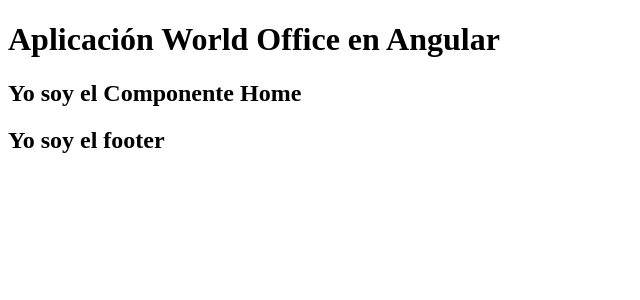
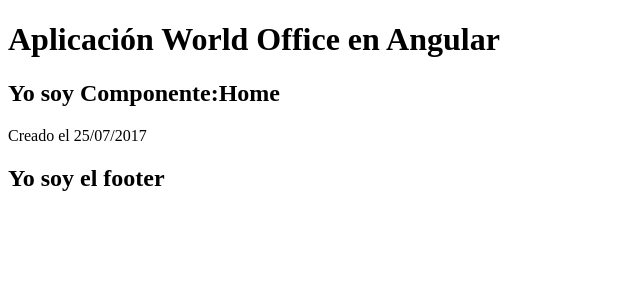
Before and after one commit to Coregraph/angular-app-demo, an Angular app: page / in a window 1280 px wide. Shown: the top 300 px of the page, without its empty margins (0-640 px from the left). Built offline with nearby package versions, Linux system fonts and the light colour scheme.

Commit message:
Cambio en la plantilla HTML del Componente Home

```diff
--- a/src/app/components/home/home.component.ts
+++ b/src/app/components/home/home.component.ts
@@ -2,9 +2,26 @@
 
 @Component({
     selector: 'wo-app-home', //<wo-app-home>
-    template: '<h2>Yo soy el Componente Home</h2>'
+    template: `<h2>Yo soy {{ 'Componente:' + this.nombre }}</h2>
+              <p>Creado el {{ queDiaEsHoy() }}</p>`
 })
 export class HomeComponent{
+    nombre: string = 'Home';
+
     constructor(){
     }
+
+    queDiaEsHoy(){
+        var today = new Date();
+        var dd:any = today.getDate();
+        var mm:any = today.getMonth()+1;
+        var yyyy:any = today.getFullYear();
+        if(dd<10){
+            dd='0'+dd;
+        }
+        if(mm<10){
+            mm='0'+mm;
+        }
+        return dd+'/'+mm+'/'+yyyy;
+    }
 }
```
